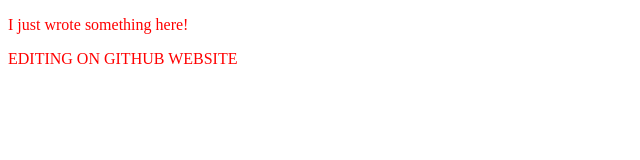
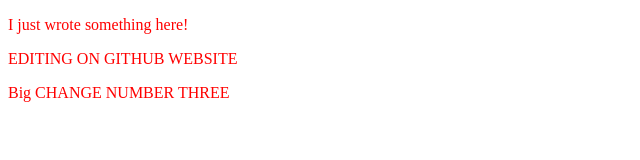
Before and after one commit to hzba000/practice, a plain HTML site: page index.html in a window 1280 px wide. Shown: the whole page, without its empty margins (0-640 px from the left). Drawn offline with Linux system fonts and the light colour scheme.

Commit message:
BIG CHANGE NUMBER 3

```diff
--- a/index.html
+++ b/index.html
@@ -6,4 +6,5 @@
     </head>
 <p> I just wrote something here! </p>
 <p> EDITING ON GITHUB WEBSITE </p>
+        <p> Big CHANGE NUMBER THREE </p>
 </html>
```
